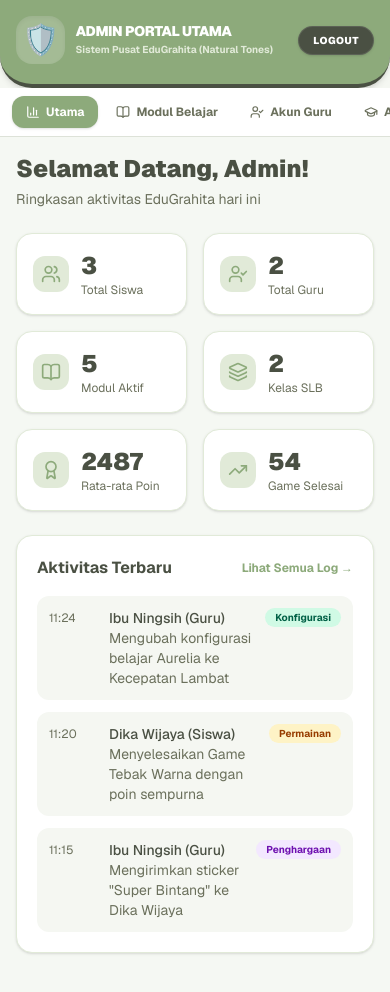
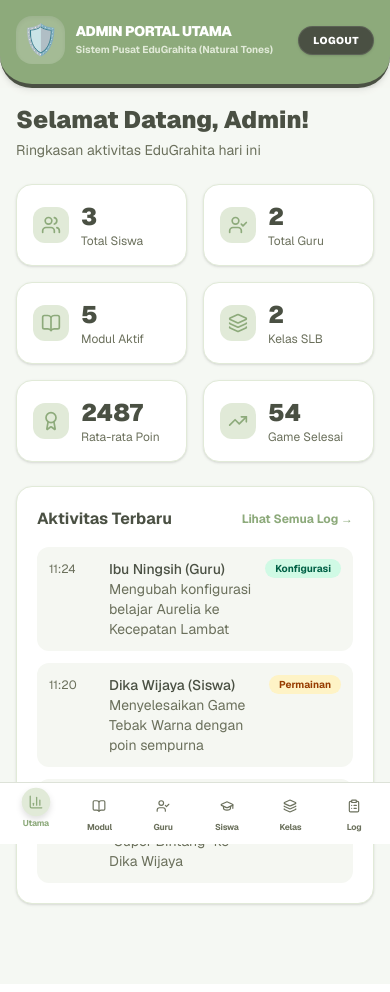
Before and after one commit to MRamadhan000/fe-lidm-next, a Next.js app: page /admin/dashboard in a window 390 px wide. Shown: the top 992 px of the page. Built offline with nearby package versions, Linux system fonts and the light colour scheme.

Commit message:
feat : admin dashboard

```diff
--- a/app/admin/dashboard/page.tsx
+++ b/app/admin/dashboard/page.tsx
@@ -26,24 +26,23 @@ type AdminTab =
   | "classes"
   | "logs";
 
-// === TAB LIST (biar simpel & mudah di-maintain) ===
+// === TAB LIST ===
 const tabList: {
   id: AdminTab;
   label: string;
   icon: React.ReactNode;
 }[] = [
   { id: "dashboard", label: "Utama", icon: <BarChart3 size={14} /> },
-  { id: "modules", label: "Modul Belajar", icon: <BookOpen size={14} /> },
-  { id: "teachers", label: "Akun Guru", icon: <UserCheck size={14} /> },
-  { id: "students", label: "Akun Siswa", icon: <GraduationCap size={14} /> },
-  { id: "classes", label: "Kelas SLB", icon: <Layers size={14} /> },
-  { id: "logs", label: "Log Audit", icon: <ClipboardList size={14} /> },
+  { id: "modules", label: "Modul", icon: <BookOpen size={14} /> },
+  { id: "teachers", label: "Guru", icon: <UserCheck size={14} /> },
+  { id: "students", label: "Siswa", icon: <GraduationCap size={14} /> },
+  { id: "classes", label: "Kelas", icon: <Layers size={14} /> },
+  { id: "logs", label: "Log", icon: <ClipboardList size={14} /> },
 ];
 
 export default function AdminDashboardPage() {
   const [activeTab, setActiveTab] = useState<AdminTab>("dashboard");
 
-  // Dummy data lokal
   const [students] = useState([
     { id: "s1", name: "Aurelia Putri", points: 2450, completedGames: 18 },
     { id: "s2", name: "Dika Wijaya", points: 1890, completedGames: 14 },
@@ -119,8 +118,8 @@ export default function AdminDashboardPage() {
         </div>
       </div>
 
-      {/* HORIZONTALLY SCROLLABLE TABS - SEKARANG DILOOP BIAR SIMPEL */}
-      <div className="bg-white border-b border-[#DDE2D8] py-2 flex gap-1 overflow-x-auto scrollbar-none shrink-0 px-3 select-none">
+      {/* ========== DESKTOP TAB (Top) ========== */}
+      <div className="hidden md:block bg-white border-b border-[#DDE2D8] py-2 flex gap-1 overflow-x-auto scrollbar-none shrink-0 px-3 select-none">
         {tabList.map((tab) => (
           <button
             key={tab.id}
@@ -137,9 +136,9 @@ export default function AdminDashboardPage() {
         ))}
       </div>
 
-      {/* MAIN CONTENT AREA */}
-      <div className="flex-1 overflow-y-auto p-4 pb-12 bg-[#F5F7F2]/40">
-        {/* TAB: DASHBOARD / UTAMA */}
+      {/* ========== MAIN CONTENT ========== */}
+      <div className="flex-1 overflow-y-auto p-4 pb-20 md:pb-12 bg-[#F5F7F2]/40">
+        {/* TAB: DASHBOARD */}
         {activeTab === "dashboard" && (
           <div className="space-y-6">
             <div>
@@ -151,7 +150,7 @@ export default function AdminDashboardPage() {
               </p>
             </div>
 
-            {/* Stat Cards - juga di-loop biar rapi */}
+            {/* Stat Cards */}
             <div className="grid grid-cols-2 md:grid-cols-3 lg:grid-cols-6 gap-4">
               {[
                 { icon: <Users size={20} />, label: "Total Siswa", value: totalStudents },
@@ -233,6 +232,7 @@ export default function AdminDashboardPage() {
           </div>
         )}
 
+        {/* TAB: KELAS SLB */}
         {activeTab === "classes" && (
           <div className="h-full">
             <AdminTabKelas
@@ -250,7 +250,6 @@ export default function AdminDashboardPage() {
               <ClipboardList className="text-[#8DAA7B]" size={22} />
               <h3 className="font-black text-xl text-[#4A5043]">Log Audit Sistem</h3>
             </div>
-
             <div className="space-y-3">
               {dummyLogs.map((log, index) => (
                 <div key={index} className="flex items-start gap-4 p-4 bg-[#F5F7F2] rounded-2xl">
@@ -268,6 +267,55 @@ export default function AdminDashboardPage() {
           </div>
         )}
       </div>
+
+      {/* ========== MOBILE BOTTOM NAVIGATION ========== */}
+      <div className="md:hidden fixed bottom-0 left-0 right-0 bg-white border-t border-[#DDE2D8] z-50">
+        <div className="flex justify-around items-center py-1.5 px-1">
+          {tabList.map((tab) => {
+            const isActive = activeTab === tab.id;
+            const isUtama = tab.id === "dashboard";
+
+            return (
+              <button
+                key={tab.id}
+                onClick={() => setActiveTab(tab.id)}
+                className={`flex flex-col items-center justify-center px-1 py-1 rounded-xl transition-all min-w-[52px] relative ${
+                  isActive ? "text-[#8DAA7B]" : "text-[#6B705C]"
+                }`}
+              >
+                {/* Special styling for "Utama" tab - lifted up + more prominent */}
+                <div
+                  className={`
+                    flex items-center justify-center transition-all
+                    ${isUtama ? "-mt-2 scale-110" : ""}
+                    ${isActive && isUtama ? "drop-shadow-md" : ""}
+                  `}
+                >
+                  <div
+                    className={`
+                      p-1.5 rounded-full transition-all
+                      ${isUtama && isActive ? "bg-[#E1EAD8]" : ""}
+                    `}
+                  >
+                    {React.cloneElement(tab.icon as React.ReactElement, {
+                      // size: isUtama ? 20 : 17
+                    })}
+                  </div>
+                </div>
+
+                <span
+                  className={`
+                    text-[8.5px] font-bold tracking-tight mt-0.5
+                    ${isUtama ? "font-black" : ""}
+                  `}
+                >
+                  {tab.label}
+                </span>
+              </button>
+            );
+          })}
+        </div>
+      </div>
     </div>
   );
 }
```
